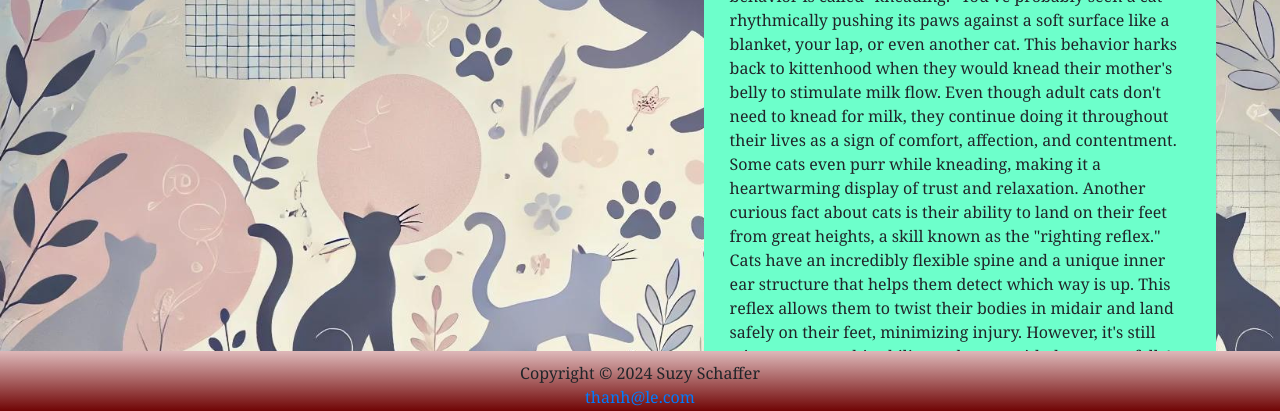
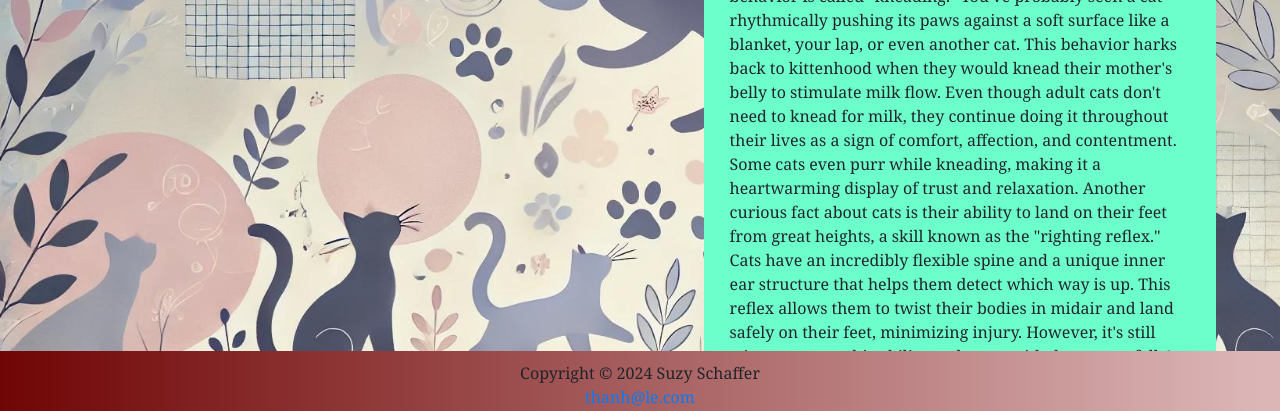
Before and after one commit to ThanhHLeNEU/ITC_2400, a plain HTML site: page CatBlogs.html in a window 1280 px wide. Shown: the part 389-800 px from the top of the page. Drawn offline with Linux system fonts and the light colour scheme.

Commit message:
module9-fixed

```diff
--- a/CatBlogs.html
+++ b/CatBlogs.html
@@ -1,5 +1,5 @@
 <!doctype html>
-<html>
+<html lang="en">
 <head>
 	<meta charset="utf-8">
 	<meta http-equiv="X-UA-Compatible" content="IE=edge">
@@ -25,7 +25,7 @@
 	</nav> <!-- Bootstrap in Dreamweaver makes navbar design faster and visually easier to adjust than coding by hand. -->
 
 	<header>
-    	<img src="images/blog-logo.png" alt="logo-for-blogs" width="80" height="80"/>
+    	<img src="images/blog-logo.png" alt="logo-for-blogs" width="80" height="80">
 		<!-- Inserting images with DW is easy as it automatically sets the correct file path, solving my usual problem of incorrect file paths. -->
 	</header>
 	<aside>
@@ -46,6 +46,6 @@
 	<script src="js/jquery-3.4.1.min.js"></script>
 	<script src="js/popper.min.js"></script>
 	<script src="js/bootstrap-4.4.1.js"></script>
-	<!-- Adding scripts for jQuery and Bootstrap is simplified by DW, reducing manual errors. -->
+	<!--These scripts enable Bootstrap’s JavaScript components, such as modals, dropdowns, or collapsible elements. Aslo, adding scripts for jQuery and Bootstrap is simplified by DW, reducing manual errors-->
 </body>
 </html>
--- a/stylesheet/Newstyle.css
+++ b/stylesheet/Newstyle.css
@@ -43,13 +43,9 @@ body footer {
     width: 100%;
     text-align: center;
     position: fixed;
-    background-image: -webkit-linear-gradient(270deg,rgba(220,182,183,1.00) 1.55%,rgba(112,5,5,1.00) 100%); /* Picking and applying gradients in Dreamweaver is very intuitive, helping me visually test different options before finalizing. */
     height: 60px;
-    background-image: -moz-linear-gradient(270deg,rgba(220,182,183,1.00) 1.55%,rgba(112,5,5,1.00) 100%);
-    background-image: -o-linear-gradient(270deg,rgba(220,182,183,1.00) 1.55%,rgba(112,5,5,1.00) 100%);
-    background-image: linear-gradient(180deg,rgba(220,182,183,1.00) 1.55%,rgba(112,5,5,1.00) 100%);
-    height: 60px;
-    padding-top: 10px;
+    background-image: linear-gradient(270deg, rgb(220, 182, 183) 1.55%, rgb(112, 5, 5) 100%);
+    padding-top: 10px; /* Picking and applying gradients in Dreamweaver is very intuitive, helping me visually test different options before finalizing. */
 }
 header {
     text-align: center;
@@ -96,7 +92,6 @@ aside {
 
 @media (max-height:680px){
 section {
-    background-color: ;
     width: 40%;
     margin-left: 1%;
     margin-right: 5%;
```
